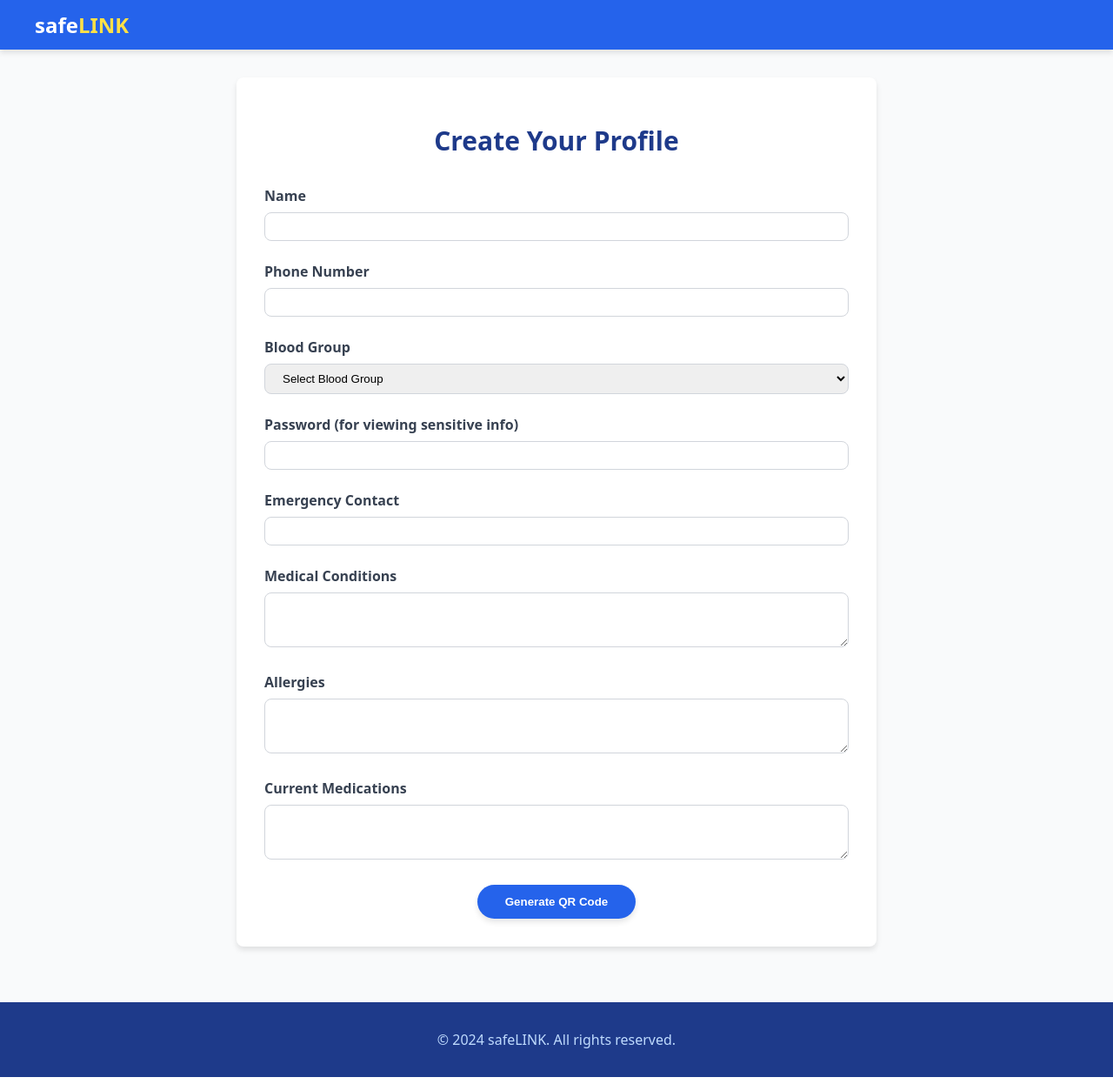
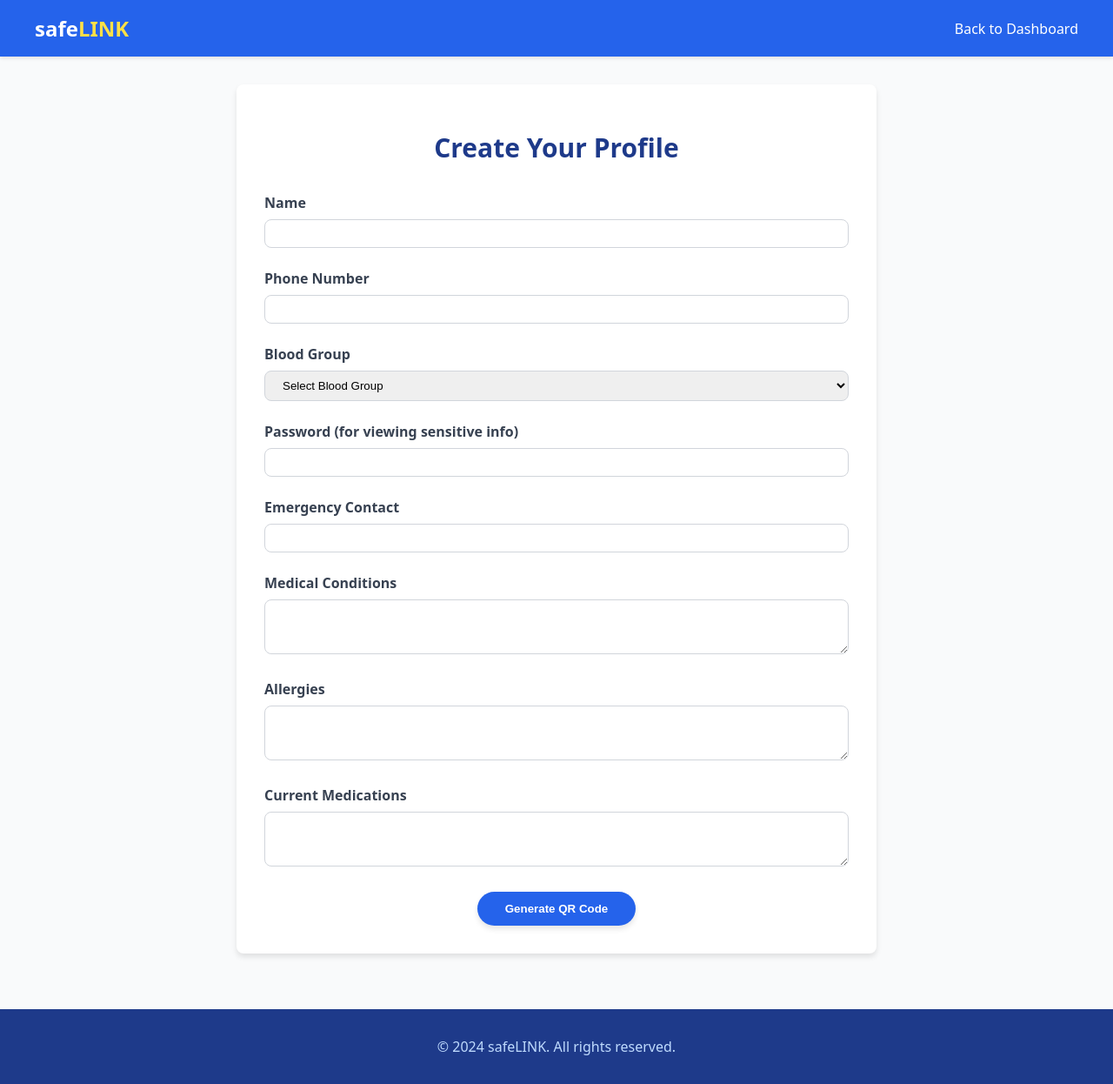
Before and after one commit to yeswanth49/safelink, a Flask app: page /select_template/1 in a window 1280 px wide. Shown: the whole page at 87% size. Run offline with Flask 3, Linux system fonts and the light colour scheme.

Commit message:
some changes

```diff
--- a/templates/index.html
+++ b/templates/index.html
@@ -81,7 +81,7 @@
                     <a href="{{ url_for('select_template', template_name='template1') }}" >Create QR</a>
                 </button>
                 <button class="bg-white text-blue-600 px-8 py-3 rounded-full font-semibold border-2 border-blue-600 hover:bg-blue-50 transition">
-                    Learn More
+                   <a href="#whatis">Learn More</a>
                 </button>
             </div>
         </div>
@@ -89,7 +89,7 @@
 
     <section class="py-16 bg-white">
         <div class="container mx-auto px-6">
-            <h2 class="text-3xl font-bold text-center text-blue-900 mb-8">What is safeLINK?</h2>
+            <h2 class="text-3xl font-bold text-center text-blue-900 mb-8" id="whatis">What is safeLINK?</h2>
             <p class="text-gray-600">safeLINK is an innovative project</p>
             <p class="text-gray-600">Lorem ipsum dolor sit amet, consectetur adipisicing elit. Rerum dolorem accusantium adipisci sunt repellat, ad sed eveniet eum atque doloremque debitis ex perferendis, fugit corporis amet expedita temporibus ducimus? Corrupti, odio aspernatur necessitatibus voluptatem provident, suscipit cupiditate voluptatibus qui itaque, autem illum. Iusto temporibus corporis ipsum deserunt adipisci cum saepe dolore dolor officia tempora dignissimos blanditiis consequatur, consequuntur at error perferendis libero omnis, nam itaque quisquam placeat ut quis. Cum dolor est numquam quas magnam.</p>
 
@@ -164,7 +164,7 @@
                 <div>
                     <h4 class="font-semibold mb-4">Quick Links</h4>
                     <ul class="space-y-2">
-                        <li><a href="#home" class="text-blue-200 hover:text-white">Home</a></li>
+                        <li><a href="#" class="text-blue-200 hover:text-white">Home</a></li>
                         <li><a href="#qr-code" class="text-blue-200 hover:text-white">Vehicles</a></li>
                         <li><a href="#nfc" class="text-blue-200 hover:text-white">Individuals</a></li>
                         <li><a href="#updates" class="text-blue-200 hover:text-white">Pets</a></li>
--- a/templates/profile_form.html
+++ b/templates/profile_form.html
@@ -1,5 +1,6 @@
 <!DOCTYPE html>
 <html lang="en">
+
 <head>
     <meta charset="UTF-8">
     <meta name="viewport" content="width=device-width, initial-scale=1.0">
@@ -13,26 +14,40 @@
             font-family: system-ui, -apple-system, sans-serif;
         }
 
-        /* Navigation */
-        nav {
-            background-color: #2563eb;
+        /* Navigation Styles */
+        .nav {
+            background-color: #2563EB;
             color: white;
-            box-shadow: 0 4px 6px rgba(0, 0, 0, 0.1);
+            padding: 1rem 0;
+            box-shadow: 0 2px 4px rgba(0, 0, 0, 0.1);
         }
 
-        nav .container {
+        .nav-container {
             max-width: 1200px;
             margin: 0 auto;
-            padding: 0.75rem 1.5rem;
+            padding: 0 1.5rem;
+            display: flex;
+            justify-content: space-between;
+            align-items: center;
         }
 
-        nav .logo {
+        .brand {
             font-size: 1.5rem;
             font-weight: bold;
         }
 
-        nav .highlight {
-            color: #fde047;
+        .brand-highlight {
+            color: #FDE047;
+        }
+
+        .nav-link {
+            color: white;
+            text-decoration: none;
+            transition: color 0.2s;
+        }
+
+        .nav-link:hover {
+            color: #FDE047;
         }
 
         /* Container styles */
@@ -136,11 +151,13 @@
         }
     </style>
 </head>
+
 <body>
     <!-- Navigation -->
-    <nav>
-        <div class="container">
-            <div class="logo">safe<span class="highlight">LINK</span></div>
+    <nav class="nav">
+        <div class="nav-container">
+            <div class="brand">safe<span class="brand-highlight">LINK</span></div>
+            <a href="{{ url_for('index') }}" class="nav-link">Back to Dashboard</a>
         </div>
     </nav>
 
--- a/templates/profile_view.html
+++ b/templates/profile_view.html
@@ -158,7 +158,7 @@
     <nav class="nav">
         <div class="nav-container">
             <div class="brand">safe<span class="brand-highlight">LINK</span></div>
-            <a href="#" class="nav-link">Back to Dashboard</a>
+            <a href="{{ url_for('index') }}" class="nav-link">Back to Dashboard</a>
         </div>
     </nav>
 
```
Also changed, not shown: templates/scanner.html (+11 -11 lines).
